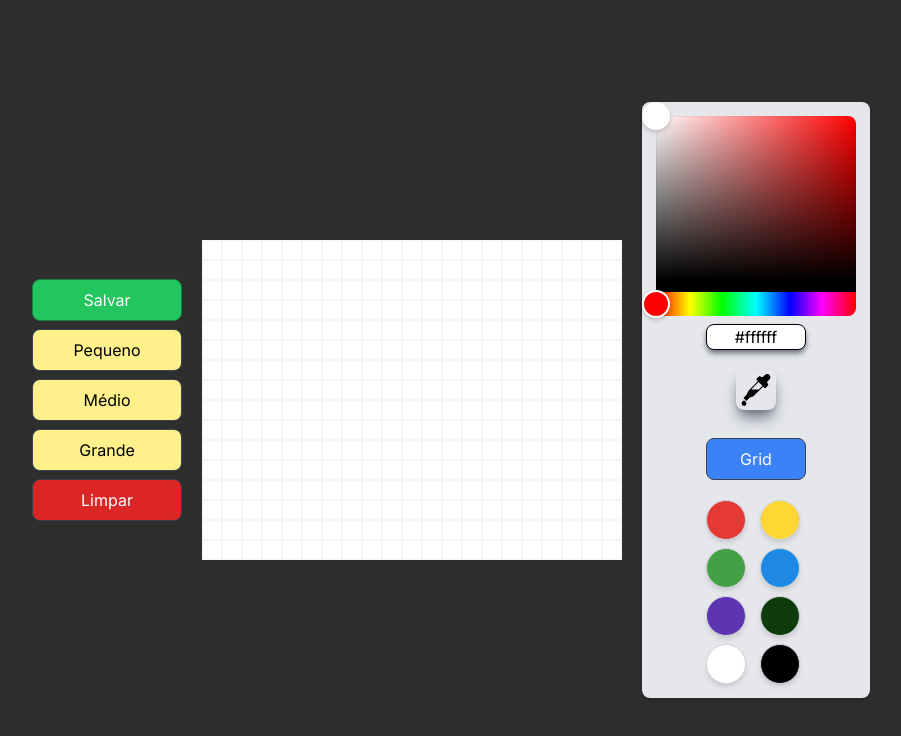
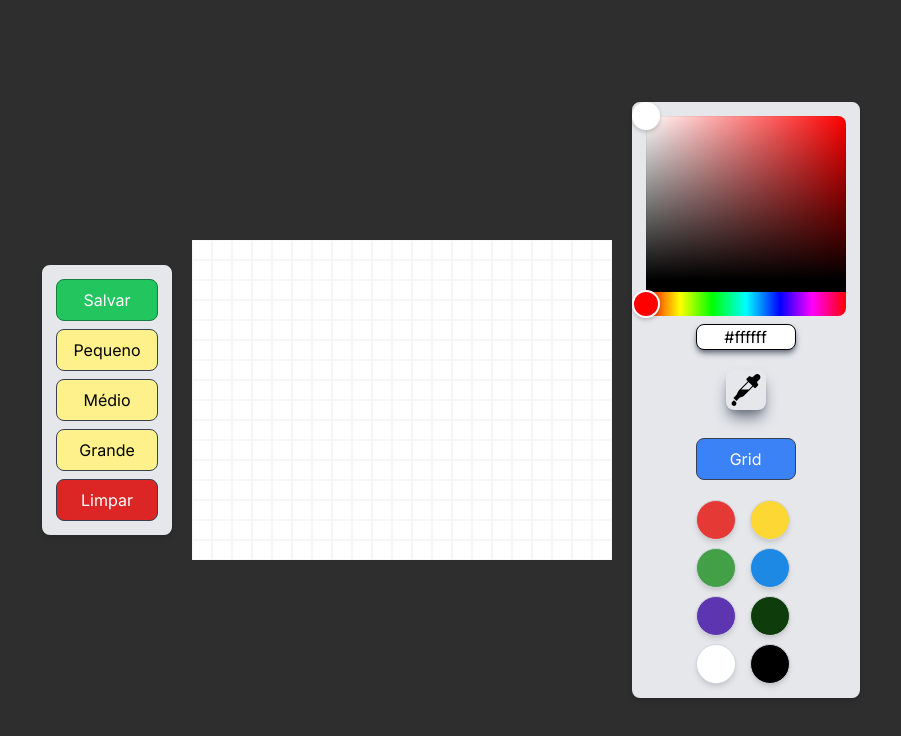
Before and after one commit to rm-l/PixelArt, a Next.js app: page /pixelart in a window 1280 px wide. Shown: the top 736 px of the page, without its empty margins (189-1090 px from the left). Built offline with nearby package versions, Linux system fonts and the light colour scheme.

Commit message:
fix: fix for redimention, remove console.log

```diff
--- a/src/app/pixelart/page.tsx
+++ b/src/app/pixelart/page.tsx
@@ -129,9 +129,9 @@ export default function PixelArt() {
   }
 
   return (
-    <div className="w-full h-screen bg-[#2e2e2e]">
-      <div className="flex items-center justify-center w-screen h-screen">
-        <div className="grid grid-cols-1 gap-2 min-w-[150px]">
+    <div className="grid w-full h-screen bg-[#2e2e2e] overflow-auto">
+      <div className="flex items-center justify-center">
+        <div className="flex flex-col justify-evenly gap-2  bg-gray-200 rounded-lg shadow-md border-2 p-3">
           <button
             onClick={() => { setBorder(false), handleSave() }}
             className="text-white rounded-lg border border-green-700 bg-green-500 hover:bg-green-600
@@ -162,7 +162,7 @@ export default function PixelArt() {
             Grande
           </button>
           <button
-            onClick={() => { setPixels(Array(collums).fill(selectedColor)); }}
+            onClick={() => { setPixels(Array(collums).fill(WHITE)); }}
             className="text-white rounded-lg border border-gray-700 bg-red-600 hover:bg-red-700 focus:outline-none
              focus:ring-2 focus:ring-red-300 transition duration-200 px-4 py-2"
           >
```
